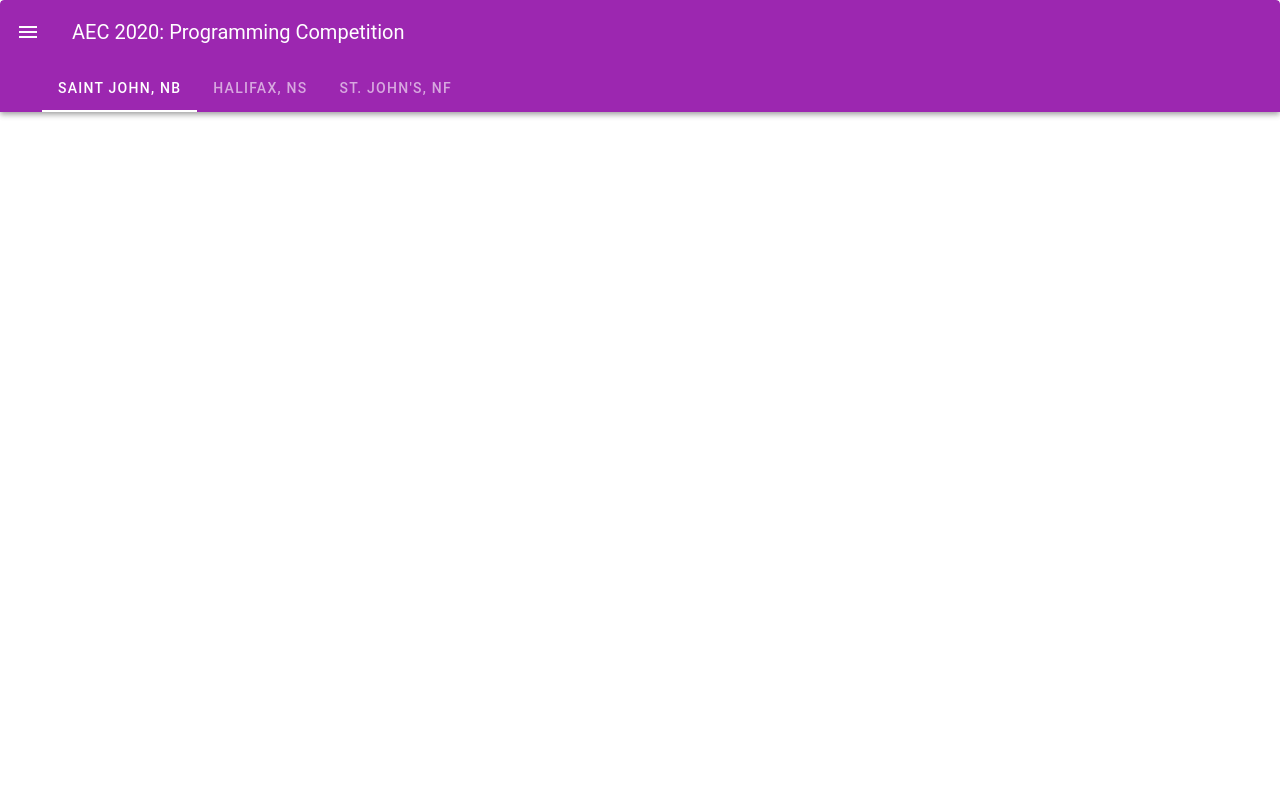
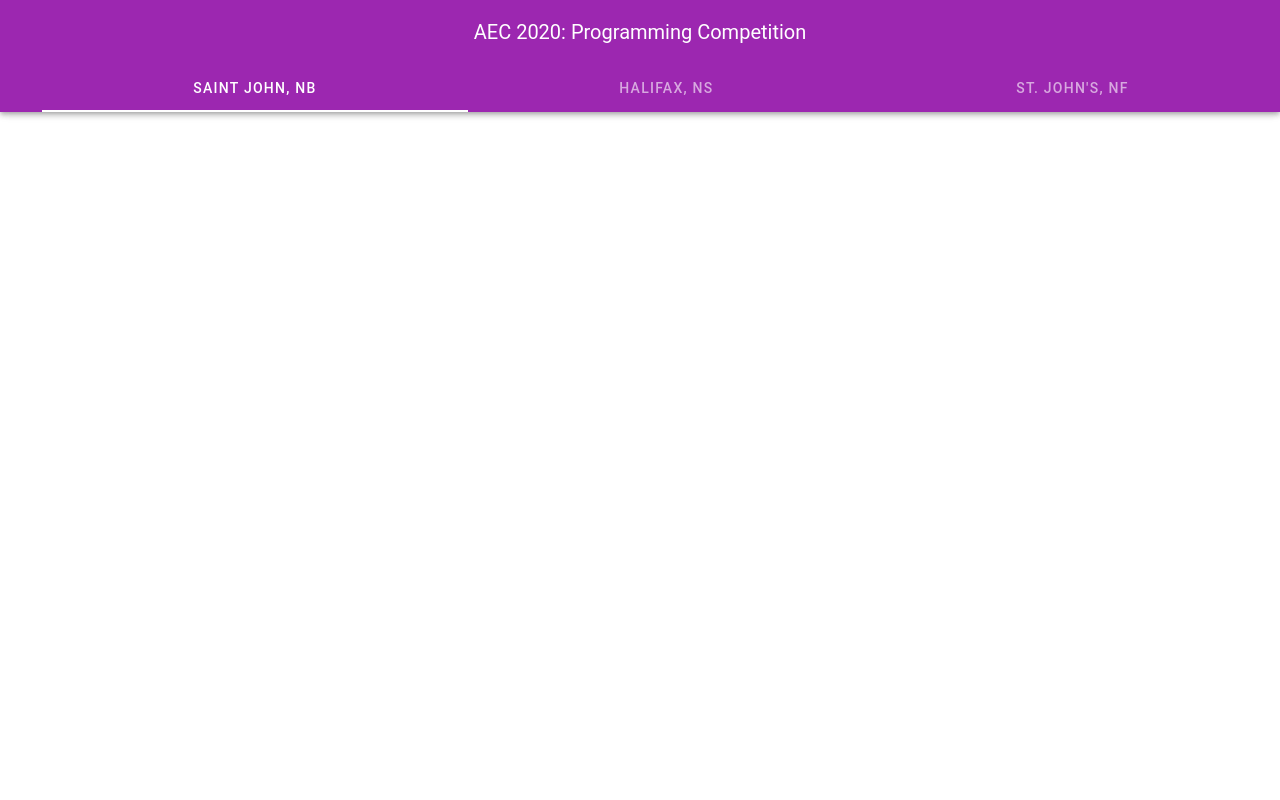
Before and after one commit to sschilbe/AEC_Template, a Vue app in the folder client/: page / in a window 1280 px wide. Shown: the top 800 px of the page. Built offline with nearby package versions, Linux system fonts and the light colour scheme; a small style sheet from the web is missing.

Commit message:
Fix the styling on the top nav

```diff
--- a/client/src/components/TopNav.vue
+++ b/client/src/components/TopNav.vue
@@ -1,22 +1,17 @@
 <template>
-  <v-card class="overflow-hidden">
     <v-app-bar absolute color="purple" dark>
-      <v-app-bar-nav-icon></v-app-bar-nav-icon>
-
+      <v-spacer></v-spacer>
       <v-toolbar-title>AEC 2020: Programming Competition</v-toolbar-title>
+      <v-spacer></v-spacer>
 
       <template v-slot:extension>
-        <v-tabs align-with-title background-color="transparent">
+        <v-tabs align-with-title grow="grow" background-color="transparent">
           <v-tab>Saint John, NB</v-tab>
           <v-tab>Halifax, NS</v-tab>
           <v-tab>St. John's, NF</v-tab>
         </v-tabs>
       </template>
     </v-app-bar>
-    <v-sheet>
-      <v-container style="height: 1000px;"></v-container>
-    </v-sheet>
-  </v-card>
 </template>
 
 <script>
```
